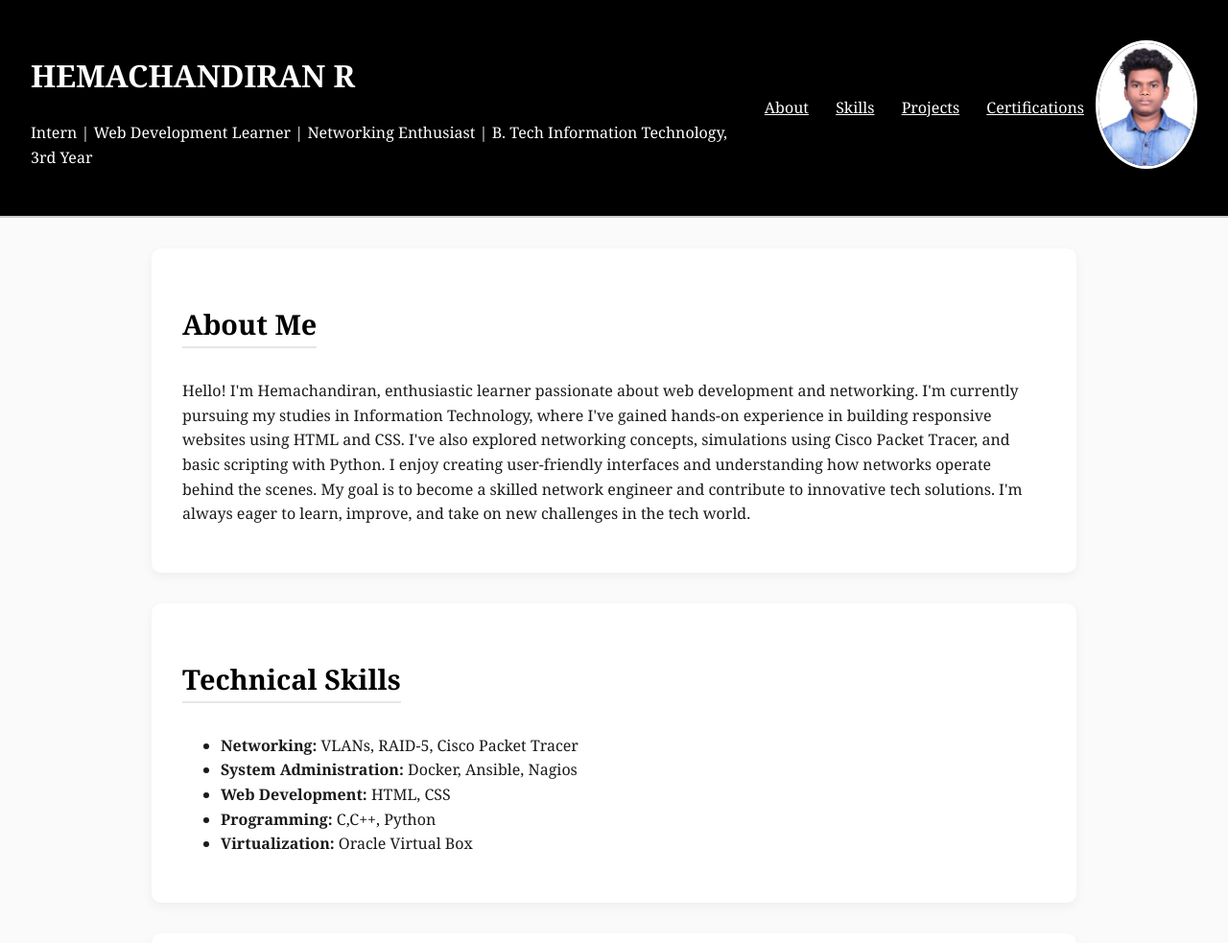
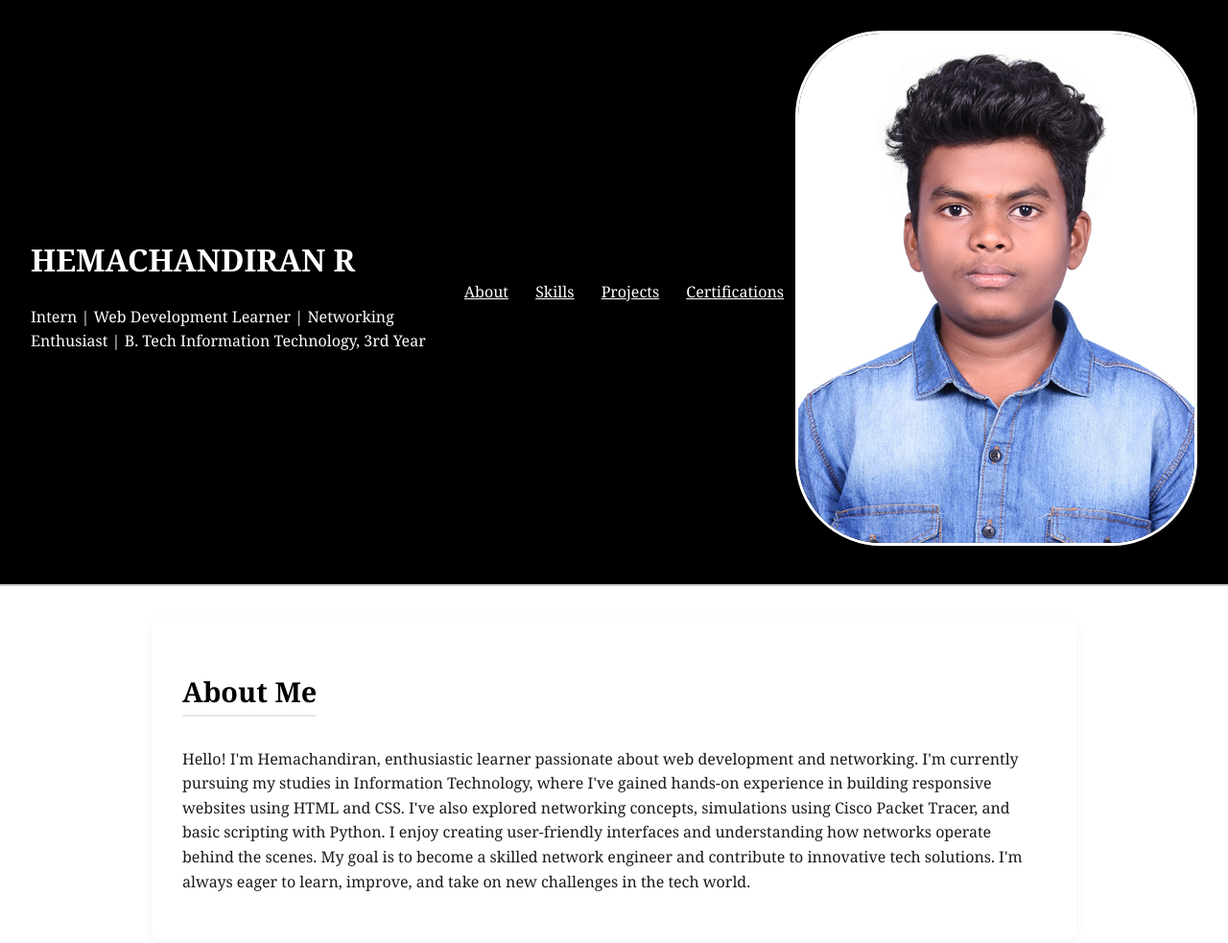
Before and after one commit to hema-chandiran07/CODSOFT, a plain HTML site: page index.html in a window 1280 px wide. Shown: the top 983 px of the page at 96% size. Drawn offline with Linux system fonts and the light colour scheme.

```diff
--- a/assets/Css/style.css
+++ b/assets/Css/style.css
@@ -2,7 +2,7 @@
   font-family: 'Georgia', serif;
   margin: 0;
   padding: 0;
-  background-color: #fafafa;
+  background-color: #ffffff;
   color: #1a1a1a;
   line-height: 1.6;
 }
@@ -22,9 +22,9 @@
 }
 
 .header-right img {
-  width: 100px;
+  width: auto;
   height: auto;
-  border-radius: 50%;
+  border-radius: 7cqmax;
   border: 3px solid #ffffff;
 }
 
--- a/index.html
+++ b/index.html
@@ -52,14 +52,15 @@
     <section id="certifications">
         <h2>Certifications & Learning</h2>
         <ul>
-            <li>Cisco Networking Academy - Networking Basics(completed)</li>
-            <li>Great Learning Academy - Programming Basics(completed)</li>
-            <li>TNDTE - TypeWriting English(First Class)</li>
+            <li>Cisco Networking Academy - Networking Basics (completed)</li>
+            <li>Great Learning Academy - Programming Basics (completed)</li>
+            <li>TNDTE - TypeWriting English (First Class)</li>
+            <li>FreeCodeCamp - Responsive Web Design (in Progress)</li>
         </ul>
     </section>
     <footer>
         <p>📫<a href="mailto:hemachandiranr07@gmail.com">hemachandiranr07@gmail.com</a>  <a href="https://www.linkedin.com/in/hemachandiran-r-1a883334b" target="_blank">🔗LinkedIn</a>
- <a href="assets/RESUME/HEMACHANDIRAN_Resume.pdf" class="resume-button" download>📄 Click to download Resume</a>
+ <a href="assets/RESUME/HEMACHANDIRAN_Resume .pdf" class="resume-button" download>📄 Click to download Resume</a>
 </p>
          <p class="copyright">© 2025 Hemachandiran R | All rights reserved.</p>
      </footer>
```
